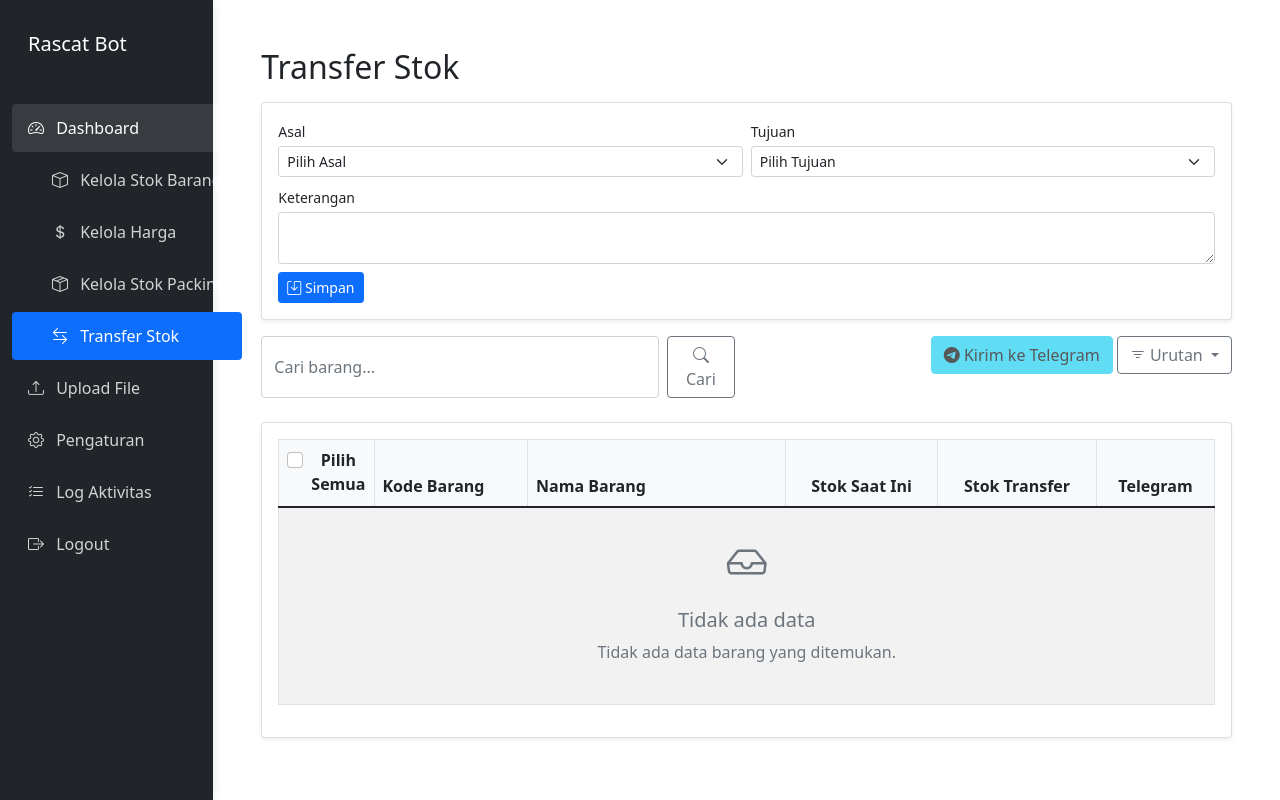
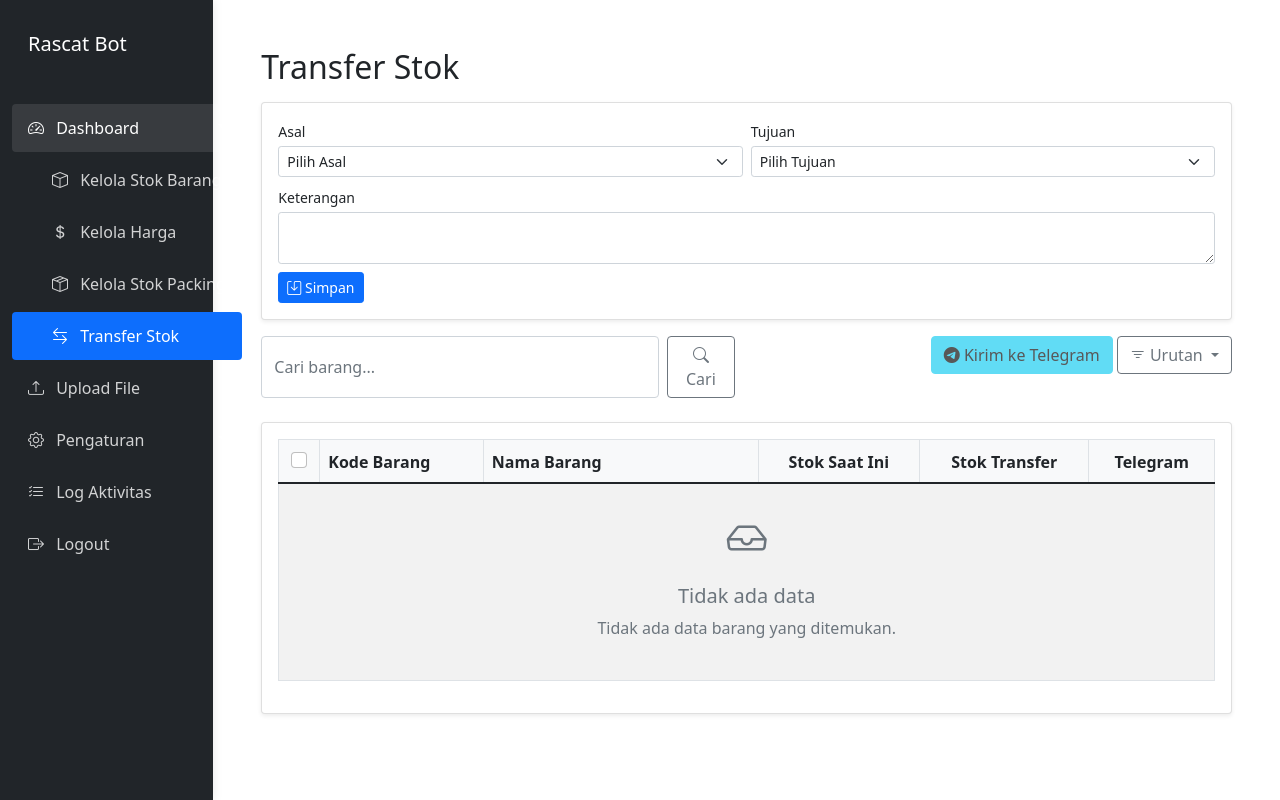
Before and after one commit to Revenage97/rascatv2, a Django app: page /transfer-stok/ in a window 1280 px wide. Run offline with Django 5.2, Linux system fonts and the light colour scheme; the visitor is signed in with stand-in values (Sample User, id 1); data that the repository does not hold is empty; some libraries are stand-ins or nearby versions.

Commit message:
Improve UI: Make Transfer Stok form more compact and refine checkbox in Kelola Stok Barang

```diff
--- a/templates/inventory/transfer_stok.html
+++ b/templates/inventory/transfer_stok.html
@@ -85,9 +85,8 @@
                     <thead class="bg-light">
                         <tr>
                             <th class="text-center" style="width: 40px;">
-                                <div class="form-check">
+                                <div class="form-check d-flex justify-content-center">
                                     <input class="form-check-input" type="checkbox" id="selectAll">
-                                    <label class="form-check-label" for="selectAll">Pilih Semua</label>
                                 </div>
                             </th>
                             <th>Kode Barang</th>
```
